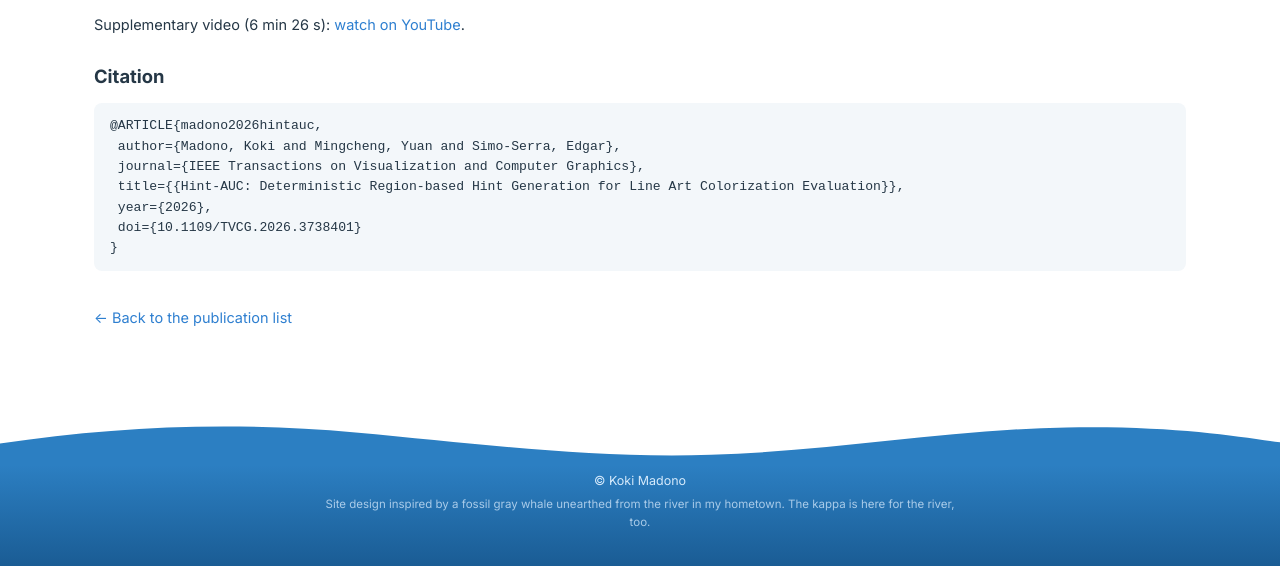
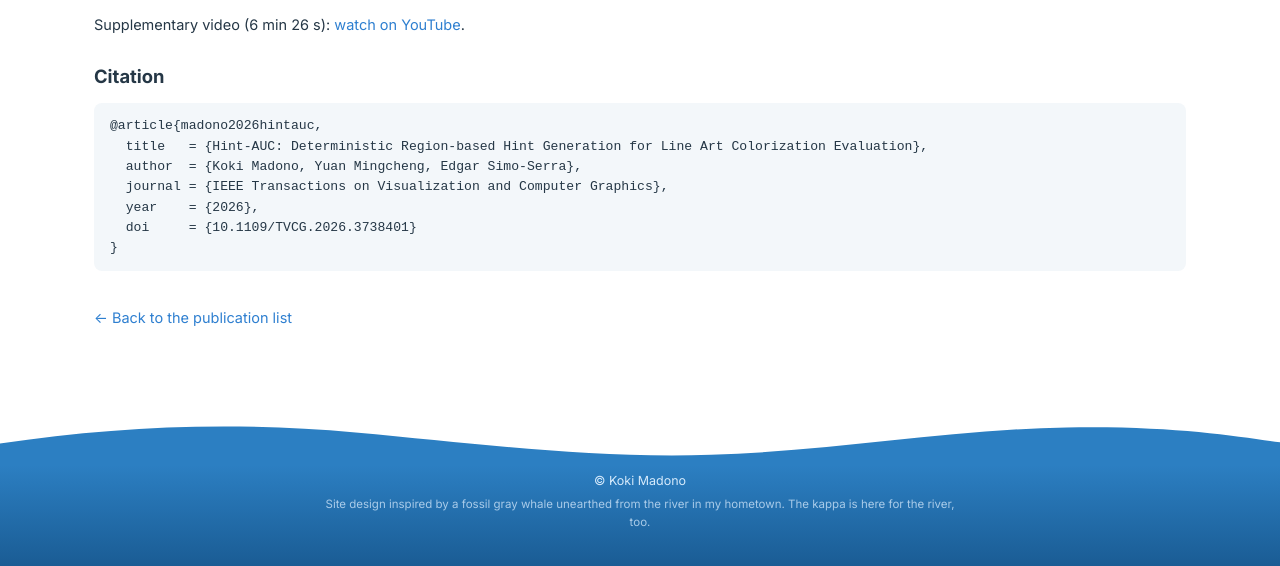
Before and after one commit to MADONOKOUKI/MADONOKOUKI.github.io, a plain HTML site: page projects/hintauc/index.html in a window 1280 px wide. Shown: the part 3682-4248 px from the top of the page. Drawn offline with Linux system fonts and the light colour scheme.

Commit message:
hintauc: update citation BibTeX

```diff
--- a/projects/hintauc/index.html
+++ b/projects/hintauc/index.html
@@ -115,12 +115,12 @@ cd DetFill-with-DHT &amp;&amp; bash replicability/run.sh   # Fig. 9: about 3–5
     <p class="caption">Supplementary video (6 min 26 s): <a href="https://www.youtube.com/watch?v=JcV2Zg25Vdk" target="_blank" rel="noopener">watch on YouTube</a>.</p>
 
     <h2>Citation</h2>
-    <pre>@ARTICLE{madono2026hintauc,
- author={Madono, Koki and Mingcheng, Yuan and Simo-Serra, Edgar},
- journal={IEEE Transactions on Visualization and Computer Graphics},
- title={{Hint-AUC: Deterministic Region-based Hint Generation for Line Art Colorization Evaluation}},
- year={2026},
- doi={10.1109/TVCG.2026.3738401}
+    <pre>@article{madono2026hintauc,
+  title   = {Hint-AUC: Deterministic Region-based Hint Generation for Line Art Colorization Evaluation},
+  author  = {Koki Madono, Yuan Mingcheng, Edgar Simo-Serra},
+  journal = {IEEE Transactions on Visualization and Computer Graphics},
+  year    = {2026},
+  doi     = {10.1109/TVCG.2026.3738401}
 }</pre>
 
     <a class="back" href="../../#publications">← Back to the publication list</a>
```
Also changed, not shown: projects/hintauc/docs/index.html (+1 -1 lines).
